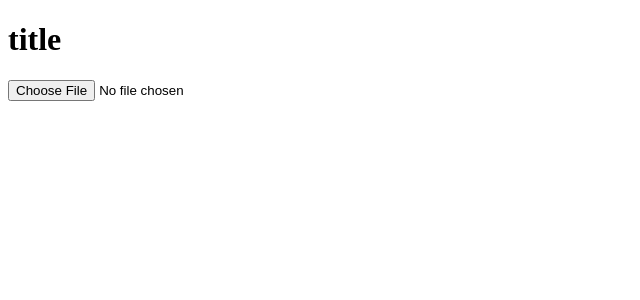
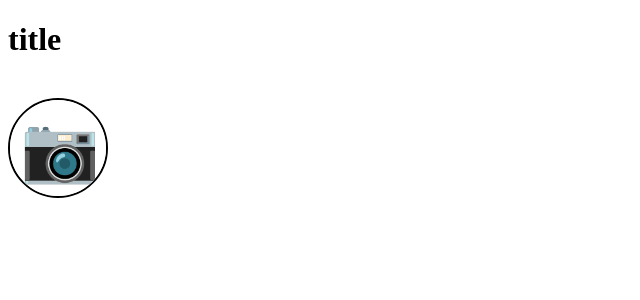
Before and after one commit to Salva-Infantino/react-camera, a React (Create React App) app: page / in a window 1280 px wide. Shown: the top 300 px of the page, without its empty margins (0-640 px from the left). Built offline with nearby package versions, Linux system fonts and the light colour scheme.

Commit message:
jeudi fini

```diff
--- a/src/App.js
+++ b/src/App.js
@@ -1,6 +1,7 @@
 import React from "react";
 import ReactDOM from "react-dom";
 import Resizer from "react-image-file-resizer";
+import "./styles.css";
 
 export default function App() {
   //const fileChangedHandler = fileChangedHandler.bind(this);
--- /dev/null
+++ b/src/styles.css
@@ -0,0 +1,21 @@
+input {
+  display: block;
+  width: 100px;
+  height: 100px;
+  border: 2px solid black;
+  border-radius: 50%;
+  box-sizing: border-box;
+}
+input::before {
+  content: "📷";
+  font-size: 4rem;
+  display: flex;
+  justify-content: center;
+  align-items: center;
+  width: 100px;
+  height: 100px;
+  background-color: white;
+}
+input:hover {
+  border-color: silver;
+}
```
